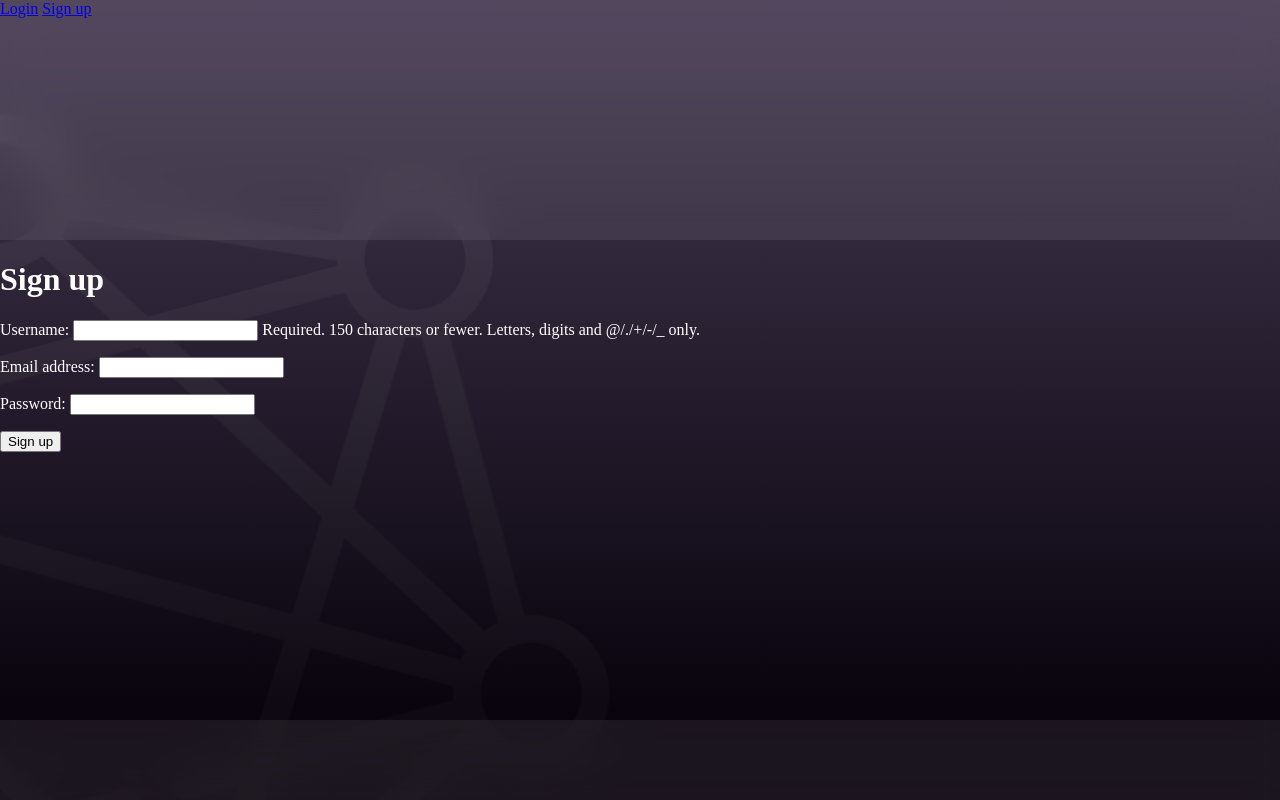
After one commit to nathanlogie/neuro_arcade, a Django app: page /sign_up/ in a window 1280 px wide. The commit adds this page. Run offline with Django 3.2, Linux system fonts and the light colour scheme.

Commit message:
Basic login system
Adds the backend side of the login system, and very basic pages and navbar buttons for signing up, logging in and
logging out. Closes #56.

```diff
--- /dev/null
+++ b/neuro_arcade/na/forms.py
@@ -0,0 +1,9 @@
+from django import forms
+from django.contrib.auth.models import User
+
+class UserForm(forms.ModelForm):
+    password = forms.CharField(widget=forms.PasswordInput())
+
+    class Meta:
+        model = User
+        fields = ('username', 'email', 'password')
--- a/neuro_arcade/na/urls.py
+++ b/neuro_arcade/na/urls.py
@@ -13,4 +13,7 @@ urlpatterns = [
     path('add_game/', views.game_add, name='game_add'),
     path('models/<slug:model_name_slug>/', views.player_view, name='model_view'),
     path('add_model/', views.model_add, name='model_add'),
+    path('logout/', views.logout, name='logout'),
+    path('login/', views.login, name='login'),
+    path('sign_up/', views.sign_up, name='sign_up'),
 ]
--- a/neuro_arcade/na/views.py
+++ b/neuro_arcade/na/views.py
@@ -1,7 +1,11 @@
+from django.contrib import auth
+from django.contrib.auth.decorators import login_required
 from django.http import HttpRequest, HttpResponse
-from django.shortcuts import get_object_or_404, render
+from django.shortcuts import get_object_or_404, redirect, render
+from django.urls import reverse
 
 from na.models import Game, GameTag, Player
+from na.forms import UserForm
 
 
 def index(request: HttpRequest) -> HttpResponse:
@@ -51,3 +55,66 @@ def player_view(request: HttpRequest, player_name_slug: str) -> HttpResponse:
 
 def model_add(request: HttpRequest) -> HttpResponse:
     return HttpResponse("Model add page")
+
+
+def sign_up(request: HttpRequest) -> HttpResponse:
+    # Check not already logged in
+    if request.user.is_authenticated:
+        return redirect(reverse('na:index'))
+
+    # Check if submitting or loading
+    if request.method == 'POST':
+        # Validate submission
+        user_form = UserForm(request.POST)
+        if user_form.is_valid():
+            # Update database
+            user = user_form.save()
+            user.set_password(user.password)
+            user.save()
+
+            # Send user to login page
+            return redirect(reverse('na:login'))
+    else:
+        # Setup empty form
+        user_form = UserForm()
+
+    context_dict = {
+        'user_form': user_form
+    }
+
+    return render(request, 'sign_up.html', context=context_dict)
+
+
+def login(request: HttpRequest) -> HttpResponse:
+    # Check not already logged in
+    if request.user.is_authenticated:
+        return redirect(reverse('na:index'))
+
+    # Check if submitting or loading
+    if request.method == 'POST':
+        # Validate submission
+        username = request.POST.get('username')
+        password = request.POST.get('password')
+
+        # Try find user
+        user = auth.authenticate(username=username, password=password)
+        if user:
+            # TODO: check is_active
+            auth.login(request, user)
+            return redirect(reverse('na:index'))
+        else:
+            error = "Invalid login details."
+    else:
+        # Setup empty form
+        error = None
+
+    context_dict = {
+        'error': error,
+    }
+
+    return render(request, 'login.html', context=context_dict)
+
+@login_required
+def logout(request):
+    auth.logout(request)
+    return redirect(reverse('na:index'))
--- a/neuro_arcade/templates/base.html
+++ b/neuro_arcade/templates/base.html
@@ -15,6 +15,12 @@
     {% block body_header_block %}
         <!-- PUT NAVBAR HERE -->
         <!-- temporary navbar for testing purposes -->
+        {% if user.is_authenticated %}
+        <a href={% url 'na:logout' %}>Logout</a>
+        {% else %}
+        <a href={% url 'na:login' %}>Login</a>
+        <a href={% url 'na:sign_up' %}>Sign up</a>
+        {% endif %}
     {% endblock %}
     </header>
 
--- /dev/null
+++ b/neuro_arcade/templates/sign_up.html
@@ -0,0 +1,23 @@
+{% extends "base.html" %}
+
+{% block body_block %}
+
+<h1>Sign up</h1>
+
+{% if error %}
+
+<p>{{ error }}</p>
+
+{% endif %}
+
+
+
+<form id="sign_up_form" method="post" action="{% url 'na:sign_up' %}" enctype="multipart/form-data">
+    {% csrf_token %}
+
+    {{ user_form.as_p }}
+
+    <input type="submit" name="submit" value="Sign up" />
+</form>
+
+{% endblock %}
```
Also changed, not shown: neuro_arcade/templates/login.html (added, +17 -0 lines).
